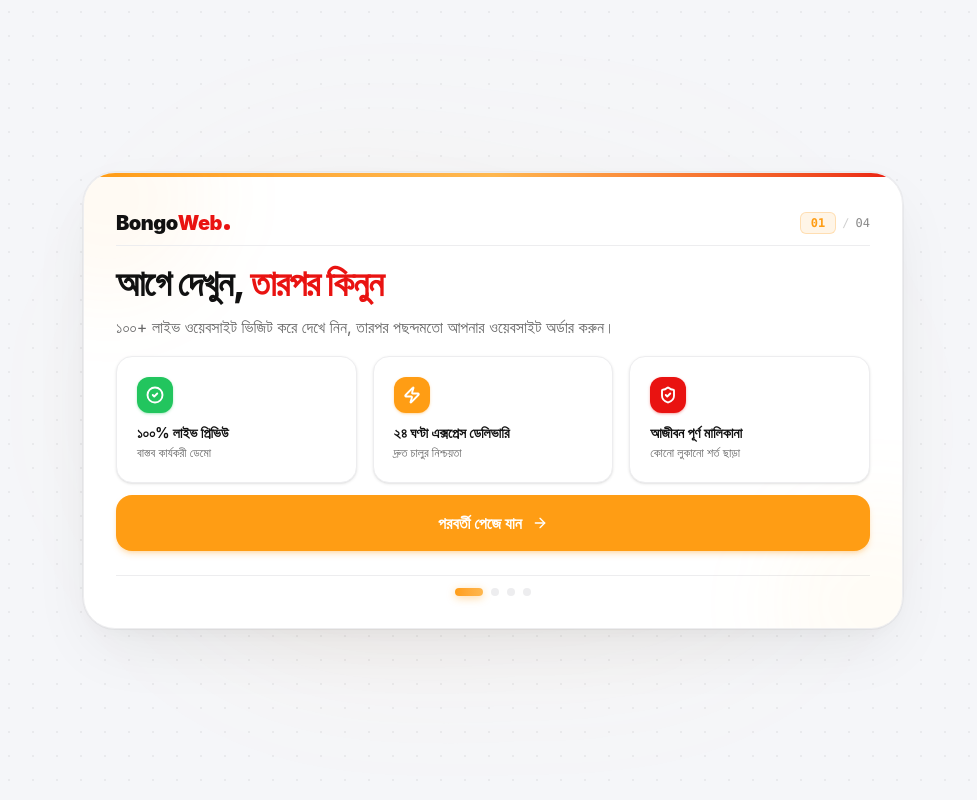
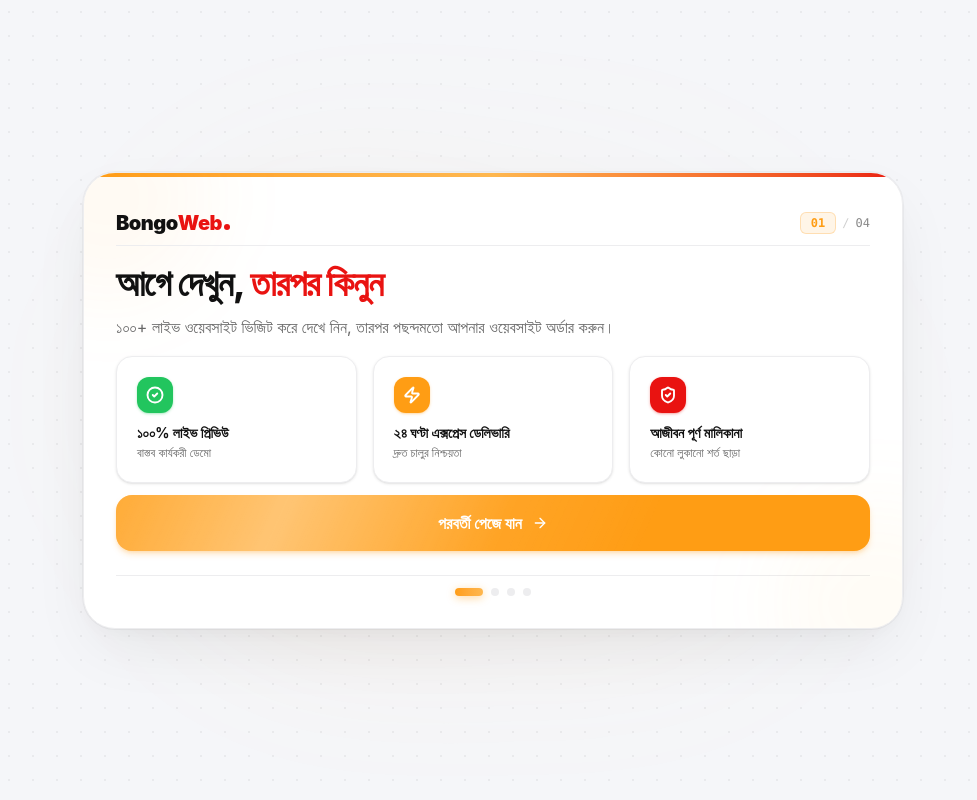
Before and after one commit to BeeGoBD/Bongoweb.xyz, a React (Vite) app: page / in a window 1280 px wide. Shown: the top 800 px of the page, without its empty margins (147-1124 px from the left). Built offline with nearby package versions, Linux system fonts and the light colour scheme.

Commit message:
feat: add radiant wave animation to primary buttons
Introduced the `btn-wave-rtl` class with a continuous right-to-left animation for call-to-action buttons to improve visual engagement. Also updated the UI theme in the preview zone to align with the new green accent.

```diff
--- a/src/components/Step1Welcome.tsx
+++ b/src/components/Step1Welcome.tsx
@@ -77,12 +77,12 @@ export default function Step1Welcome({ onNext }: Step1WelcomeProps) {
           </div>
         </div>
 
-        {/* High-Intent Next Slide Button (Solid Primary Orange #FF9D14) */}
+        {/* High-Intent Next Slide Button (Solid Primary Orange #FF9D14 with Right-to-Left Wave) */}
         <div className="w-full pt-2 sm:pt-3 flex justify-center shrink-0">
           <button
             onClick={onNext}
             id="step-1-primary-cta"
-            className="w-full group relative inline-flex items-center justify-center gap-2.5 px-8 py-3.5 sm:py-4 rounded-xl sm:rounded-2xl text-xs sm:text-sm md:text-base font-bold text-white bg-[#FF9D14] hover:bg-[#FEB74F] shadow-md shadow-[#FF9D14]/25 hover:-translate-y-0.5 active:translate-y-0 active:scale-[0.99] transition-all duration-200 cursor-pointer"
+            className="w-full btn-wave-rtl group relative inline-flex items-center justify-center gap-2.5 px-8 py-3.5 sm:py-4 rounded-xl sm:rounded-2xl text-xs sm:text-sm md:text-base font-bold text-white bg-[#FF9D14] hover:bg-[#FEB74F] shadow-md shadow-[#FF9D14]/25 hover:-translate-y-0.5 active:translate-y-0 active:scale-[0.99] transition-all duration-200 cursor-pointer"
           >
             <span>পরবর্তী পেজে যান</span>
             <ArrowRight className="w-4 h-4 transition-transform duration-200 group-hover:translate-x-0.5 text-white" />
--- a/src/components/Step2Guarantee.tsx
+++ b/src/components/Step2Guarantee.tsx
@@ -92,7 +92,7 @@ export default function Step2Guarantee({ onBack, onNext }: Step2GuaranteeProps)
           <button
             onClick={onNext}
             id="step-2-next-btn"
-            className="flex-2 group inline-flex items-center justify-center gap-2 px-6 py-3.5 sm:py-4 rounded-xl sm:rounded-2xl text-xs sm:text-sm md:text-base font-bold text-white bg-[#FF9D14] hover:bg-[#FEB74F] shadow-md shadow-[#FF9D14]/25 hover:-translate-y-0.5 active:translate-y-0 transition-all duration-200 cursor-pointer"
+            className="flex-2 btn-wave-rtl group inline-flex items-center justify-center gap-2 px-6 py-3.5 sm:py-4 rounded-xl sm:rounded-2xl text-xs sm:text-sm md:text-base font-bold text-white bg-[#FF9D14] hover:bg-[#FEB74F] shadow-md shadow-[#FF9D14]/25 hover:-translate-y-0.5 active:translate-y-0 transition-all duration-200 cursor-pointer"
           >
             <span>পরবর্তী পেজে যান</span>
             <ArrowRight className="w-4 h-4 transition-transform duration-200 group-hover:translate-x-0.5 text-white" />
--- a/src/components/Step3Management.tsx
+++ b/src/components/Step3Management.tsx
@@ -97,7 +97,7 @@ export default function Step3Management({ onBack, onNext }: Step3ManagementProps
           <button
             onClick={onNext}
             id="step-3-next-btn"
-            className="flex-2 group inline-flex items-center justify-center gap-2 px-6 py-3.5 sm:py-4 rounded-xl sm:rounded-2xl text-xs sm:text-sm md:text-base font-bold text-white bg-[#FF9D14] hover:bg-[#FEB74F] shadow-md shadow-[#FF9D14]/25 hover:-translate-y-0.5 active:translate-y-0 transition-all duration-200 cursor-pointer"
+            className="flex-2 btn-wave-rtl group inline-flex items-center justify-center gap-2 px-6 py-3.5 sm:py-4 rounded-xl sm:rounded-2xl text-xs sm:text-sm md:text-base font-bold text-white bg-[#FF9D14] hover:bg-[#FEB74F] shadow-md shadow-[#FF9D14]/25 hover:-translate-y-0.5 active:translate-y-0 transition-all duration-200 cursor-pointer"
           >
             <span>পরবর্তী পেজে যান</span>
             <ArrowRight className="w-4 h-4 transition-transform duration-200 group-hover:translate-x-0.5 text-white" />
--- a/src/components/Step4Pricing.tsx
+++ b/src/components/Step4Pricing.tsx
@@ -169,7 +169,7 @@ export default function Step4Pricing({ onBack, onComplete }: Step4PricingProps)
             onClick={handleCompleteClick}
             id="step-4-finish-btn"
             disabled={isSubmitting}
-            className="flex-2 group inline-flex items-center justify-center gap-2 px-6 py-3.5 sm:py-4 rounded-xl sm:rounded-2xl text-xs sm:text-sm md:text-base font-bold text-white bg-[#FF9D14] hover:bg-[#FEB74F] shadow-md shadow-[#FF9D14]/25 hover:-translate-y-0.5 active:translate-y-0 transition-all duration-200 cursor-pointer disabled:opacity-80"
+            className="flex-2 btn-wave-rtl group inline-flex items-center justify-center gap-2 px-6 py-3.5 sm:py-4 rounded-xl sm:rounded-2xl text-xs sm:text-sm md:text-base font-bold text-white bg-[#FF9D14] hover:bg-[#FEB74F] shadow-md shadow-[#FF9D14]/25 hover:-translate-y-0.5 active:translate-y-0 transition-all duration-200 cursor-pointer disabled:opacity-80"
           >
             {isSubmitting ? (
               <span className="flex items-center gap-2">
--- a/src/index.css
+++ b/src/index.css
@@ -141,6 +141,68 @@ body:has(#preview-simulator-active) #live-support-floating-wrapper {
   background: rgba(0, 0, 0, 0.3);
 }
 
+/* Animated radiant wave moving continuously from right to left across primary action buttons */
+@keyframes waveRTL {
+  0% {
+    transform: translateX(180%) skewX(-24deg);
+    opacity: 0;
+  }
+  15% {
+    opacity: 0.9;
+  }
+  80% {
+    opacity: 0.9;
+  }
+  100% {
+    transform: translateX(-180%) skewX(-24deg);
+    opacity: 0;
+  }
+}
+
+.btn-wave-rtl {
+  position: relative;
+  overflow: hidden;
+  isolation: isolate;
+}
+
+.btn-wave-rtl::after {
+  content: '';
+  position: absolute;
+  top: -15%;
+  left: 0;
+  width: 100%;
+  height: 130%;
+  background: linear-gradient(
+    90deg,
+    transparent 0%,
+    rgba(255, 255, 255, 0.08) 20%,
+    rgba(255, 255, 255, 0.45) 50%,
+    rgba(255, 255, 255, 0.08) 80%,
+    transparent 100%
+  );
+  transform: translateX(180%) skewX(-24deg);
+  animation: waveRTL 2.5s cubic-bezier(0.4, 0, 0.2, 1) infinite;
+  pointer-events: none;
+  z-index: 1;
+}
+
+.btn-wave-rtl:hover::after {
+  animation-duration: 1.8s;
+  background: linear-gradient(
+    90deg,
+    transparent 0%,
+    rgba(255, 255, 255, 0.15) 20%,
+    rgba(255, 255, 255, 0.6) 50%,
+    rgba(255, 255, 255, 0.15) 80%,
+    transparent 100%
+  );
+}
+
+.btn-wave-rtl > * {
+  position: relative;
+  z-index: 2;
+}
+
 /* Interactive focus ring discipline */
 button:focus-visible, a:focus-visible, input:focus-visible, select:focus-visible {
   outline: 2px solid #FF9D14;
```
Also changed, not shown: src/components/MainPreviewZone.tsx (+23 -23 lines).
